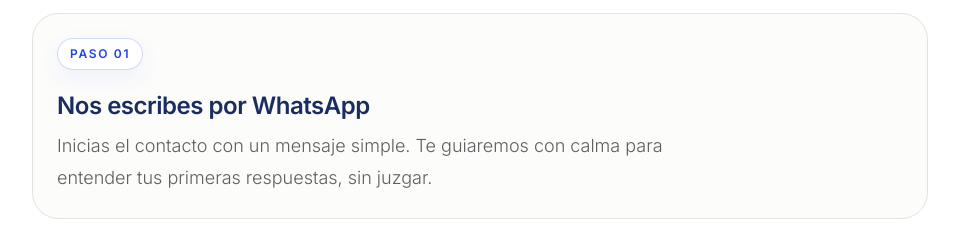
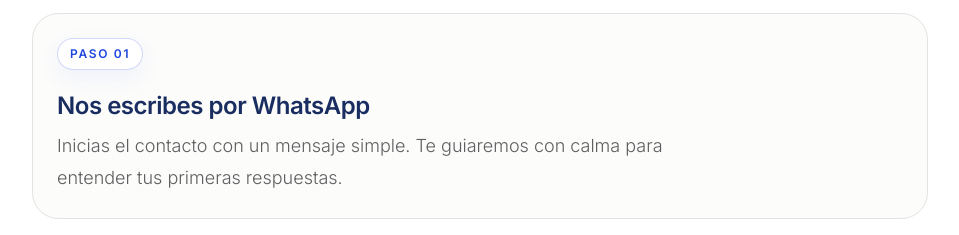
Before and after one commit to 3c-ops/capaz-web, a Next.js app: page / in a window 1280 px wide. Shown: the part 2860-3095 px from the top of the page, without its empty margins (160-1119 px from the left). Built offline with nearby package versions, Linux system fonts and the light colour scheme.

Commit message:
Remove judgment phrasing from step one

```diff
--- a/capaz_landing_page_final.html
+++ b/capaz_landing_page_final.html
@@ -255,7 +255,7 @@
                     </span>
                     <h3 class="text-xl font-semibold text-brandDarkBlue mb-2">Nos escribes por WhatsApp</h3>
                     <p class="text-brandText/70 font-light max-w-xl">
-                        Inicias el contacto con un mensaje simple. Un asistente guiado diseñado para escuchar procesará tus primeras respuestas de manera humana y sin juzgar.
+                        Inicias el contacto con un mensaje simple. Un asistente guiado diseñado para escuchar procesará tus primeras respuestas de manera humana.
                     </p>
                 </div>
 
--- a/lib/content.ts
+++ b/lib/content.ts
@@ -39,7 +39,7 @@ export const processSteps = [
   {
     title: 'Nos escribes por WhatsApp',
     description:
-      'Inicias el contacto con un mensaje simple. Te guiaremos con calma para entender tus primeras respuestas, sin juzgar.',
+      'Inicias el contacto con un mensaje simple. Te guiaremos con calma para entender tus primeras respuestas.',
   },
   {
     title: 'Revisamos tu situación',
```
